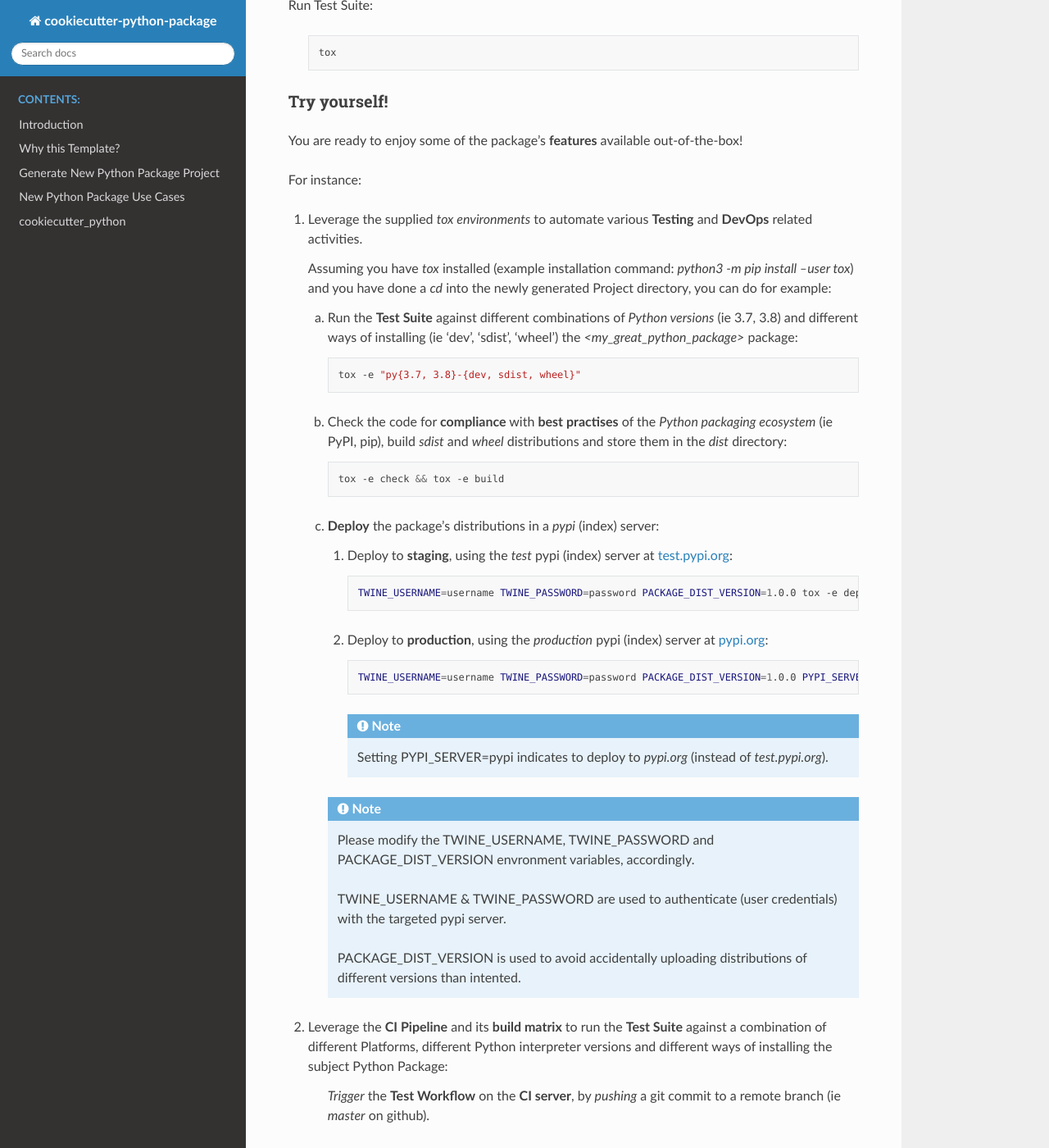
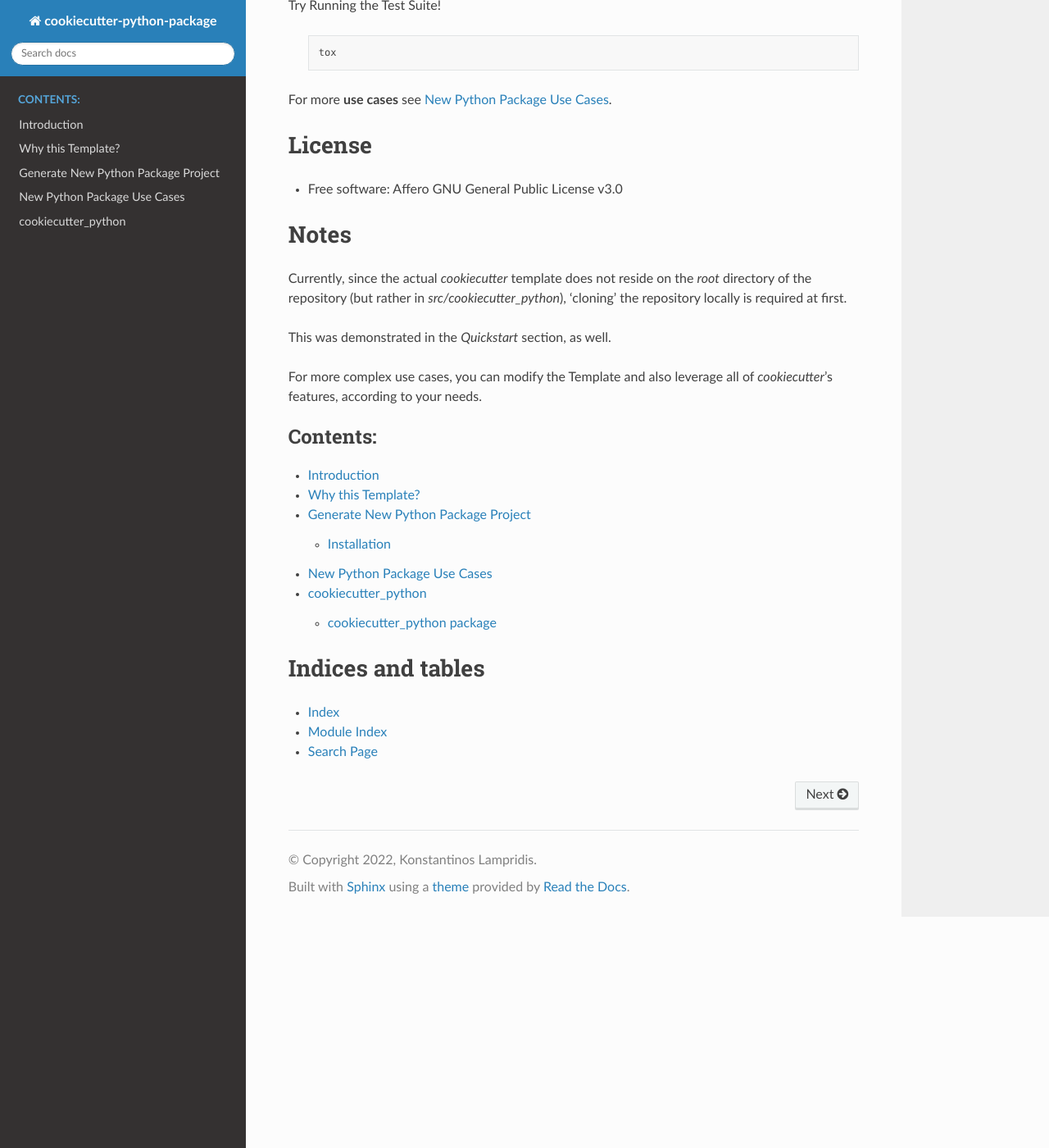
Before and after one commit to boromir674/cookiecutter-python-package, a Sphinx documentation site: the page built from docs/index.rst, in a window 1280 px wide and 1400 px high, scrolled down 1788 px. Shown: the whole window at 82% size. Built offline with Sphinx 7.4.7 and the Read the Docs theme 2.0.0, drawn with Linux system fonts in a browser that asks for light colours; pages that are not in the unit, such as notebooks, are missing from menus; some of the changed text lies outside the part shown.

Commit message:
docs: shorten README.rst and put use cases in dedicated file in docs dir

```diff
--- a/README.rst
+++ b/README.rst
@@ -115,77 +115,14 @@ Now, you should have generated a new Project for a Python Package, based on the
 | Develop your package's **Source Code** (`business logic`) inside `src/my_great_python_package` dir :)
 | Develop your package's **Test Suite** (ie `unit-tests`, `integration tests`) inside `tests` dir :-)
 
-Run Test Suite:
+
+Try Running the Test Suite!
 
     .. code-block:: shell
 
         tox
 
-
-Try yourself!
-^^^^^^^^^^^^^
-
-You are ready to enjoy some of the package's **features** available out-of-the-box!
-
-For instance:
-
-1. Leverage the supplied `tox environments` to automate various **Testing** and **DevOps** related activities.
-
-   Assuming you have `tox` installed (example installation command: `python3 -m pip install --user tox`)
-   and you have done a `cd` into the newly generated Project directory, you can do for example:
-
-   a. Run the **Test Suite** against different combinations of `Python versions` (ie 3.7, 3.8) and different ways of installing (ie 'dev', 'sdist', 'wheel') the `<my_great_python_package>` package:
-
-      .. code-block:: sh
-
-         tox -e "py{3.7, 3.8}-{dev, sdist, wheel}"
-
-   b. Check the code for **compliance** with **best practises** of the `Python packaging ecosystem` (ie PyPI, pip),
-      build `sdist` and `wheel` distributions and store them in the `dist` directory:
-
-      .. code-block:: sh
-
-           tox -e check && tox -e build
-
-   c. **Deploy** the package's distributions in a `pypi` (index) server:
-
-      1. Deploy to **staging**, using the `test` pypi (index) server at `test.pypi.org`_:
-
-         .. code-block:: sh
-
-             TWINE_USERNAME=username TWINE_PASSWORD=password PACKAGE_DIST_VERSION=1.0.0 tox -e deploy
-
-      2. Deploy to **production**, using the `production` pypi (index) server at `pypi.org`_:
-
-         .. code-block:: sh
-
-             TWINE_USERNAME=username TWINE_PASSWORD=password PACKAGE_DIST_VERSION=1.0.0 PYPI_SERVER=pypi tox -e deploy
-
-         .. note::
-            Setting PYPI_SERVER=pypi indicates to deploy to `pypi.org` (instead of `test.pypi.org`).
-
-      .. note::
-         Please modify the TWINE_USERNAME, TWINE_PASSWORD and PACKAGE_DIST_VERSION envronment variables, accordingly.
-
-         TWINE_USERNAME & TWINE_PASSWORD are used to authenticate (user credentials) with the targeted pypi server.
-
-         PACKAGE_DIST_VERSION is used to avoid accidentally uploading distributions of different versions than intented.
-
-
-2. Leverage the **CI Pipeline** and its **build matrix** to run the **Test Suite** against a combination of
-   different Platforms, different Python interpreter versions and different ways of installing the subject Python Package:
-
-    `Trigger` the **Test Workflow** on the **CI server**, by `pushing` a git commit to a remote branch (ie `master` on github).
-
-    `Navigate` to the `CI Pipeline web interface` (hosted on `Github Actions`) and inspect the **build** results!
-
-
-   .. note::
-      You might have already `pushed`, in case you answered `yes`, in the `initialize_git_repo` prompt, while generating the Python Package,
-      and in that case, the **Test Workflow** should have already started running!
-
-      Out-of-the-box, `triggering` the **Test Workflow** happens only when pushing to the `master` or `dev` branch.
-
+For more **use cases** see :ref:`Use Cases`.
 
 License
 =======
@@ -200,7 +137,7 @@ Currently, since the actual `cookiecutter` template does not reside on the `root
 of the repository (but rather in `src/cookiecutter_python`), 'cloning' the repository
 locally is required at first.
 
-This was demonstrated in the `quickstart` section, as well.
+This was demonstrated in the `Quickstart` section, as well.
 
 For more complex use cases, you can modify the Template and also leverage all of
 `cookiecutter`'s features, according to your needs.
```
Also changed, not shown: docs/usage/use_cases.rst (+9 -0 lines).
